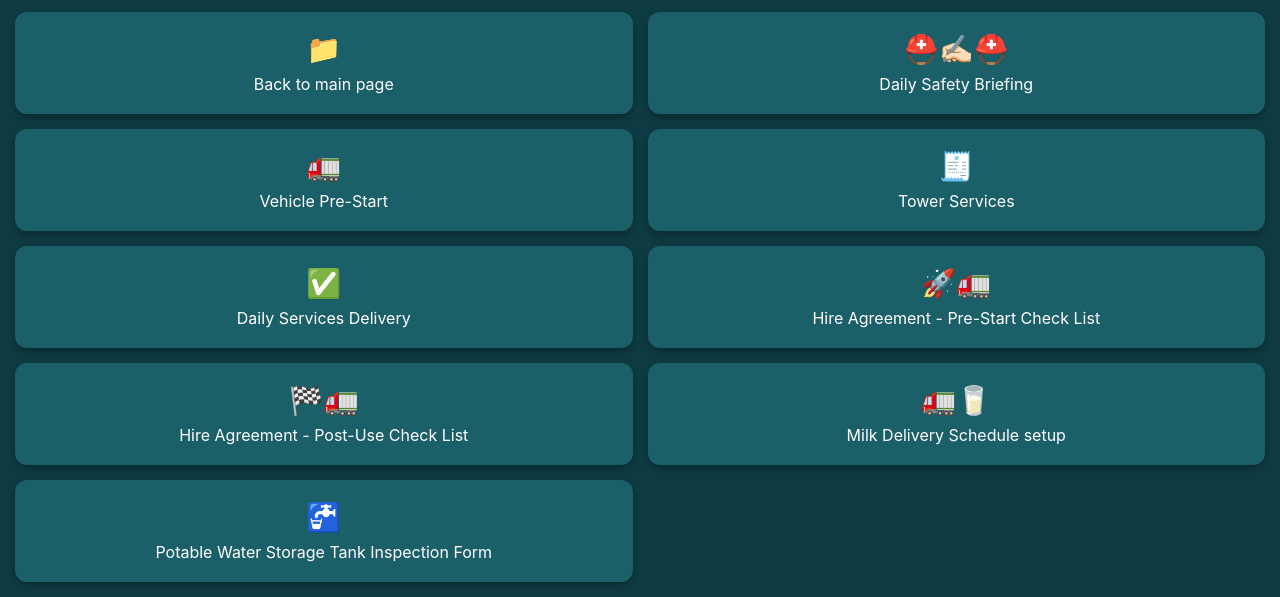
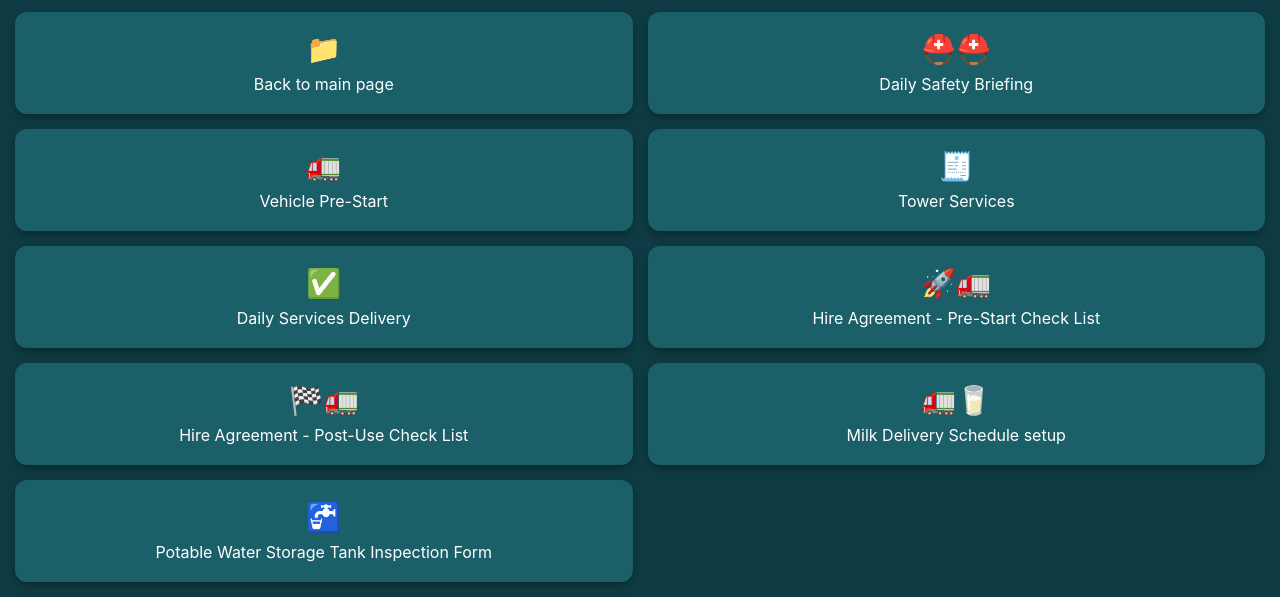
Before and after one commit to BWT34/bulk-water-toolbox, a plain HTML site: page secondary.html in a window 1280 px wide. Shown: the part 345-942 px from the top of the page. Drawn offline with Linux system fonts and the light colour scheme.

Commit message:
Update secondary.html

```diff
--- a/secondary.html
+++ b/secondary.html
@@ -85,7 +85,7 @@ body {
 </a>
 
     <a class="card" href="https://www.cognitoforms.com/BulkWaterTransportLtd/BulkWaterRemoteDailySafetyBriefing">
-    <div class="icon">⛑️✍🏻⛑️</div>
+    <div class="icon">⛑️⛑️</div>
     Daily Safety Briefing
 </a>
 
```
